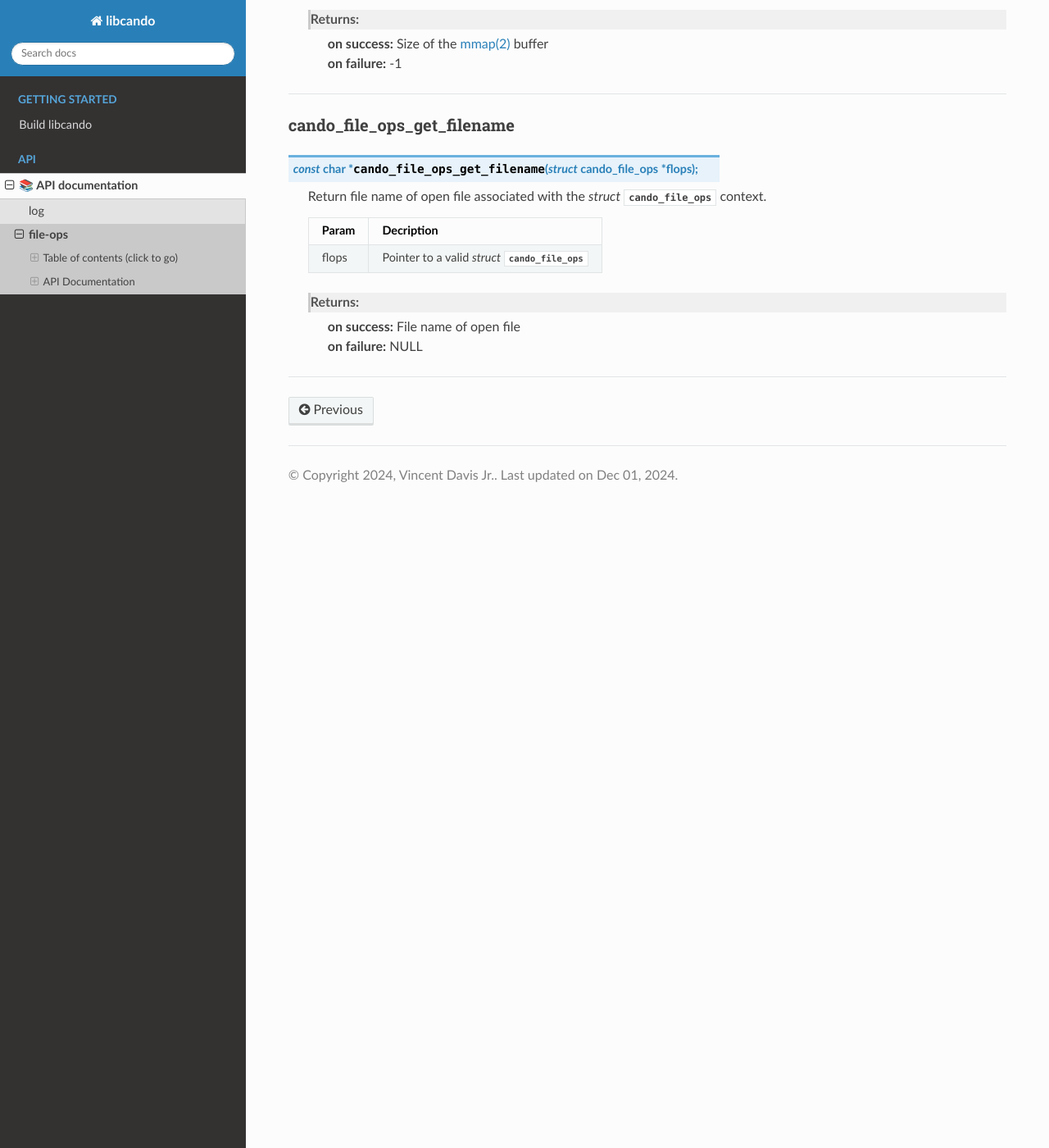
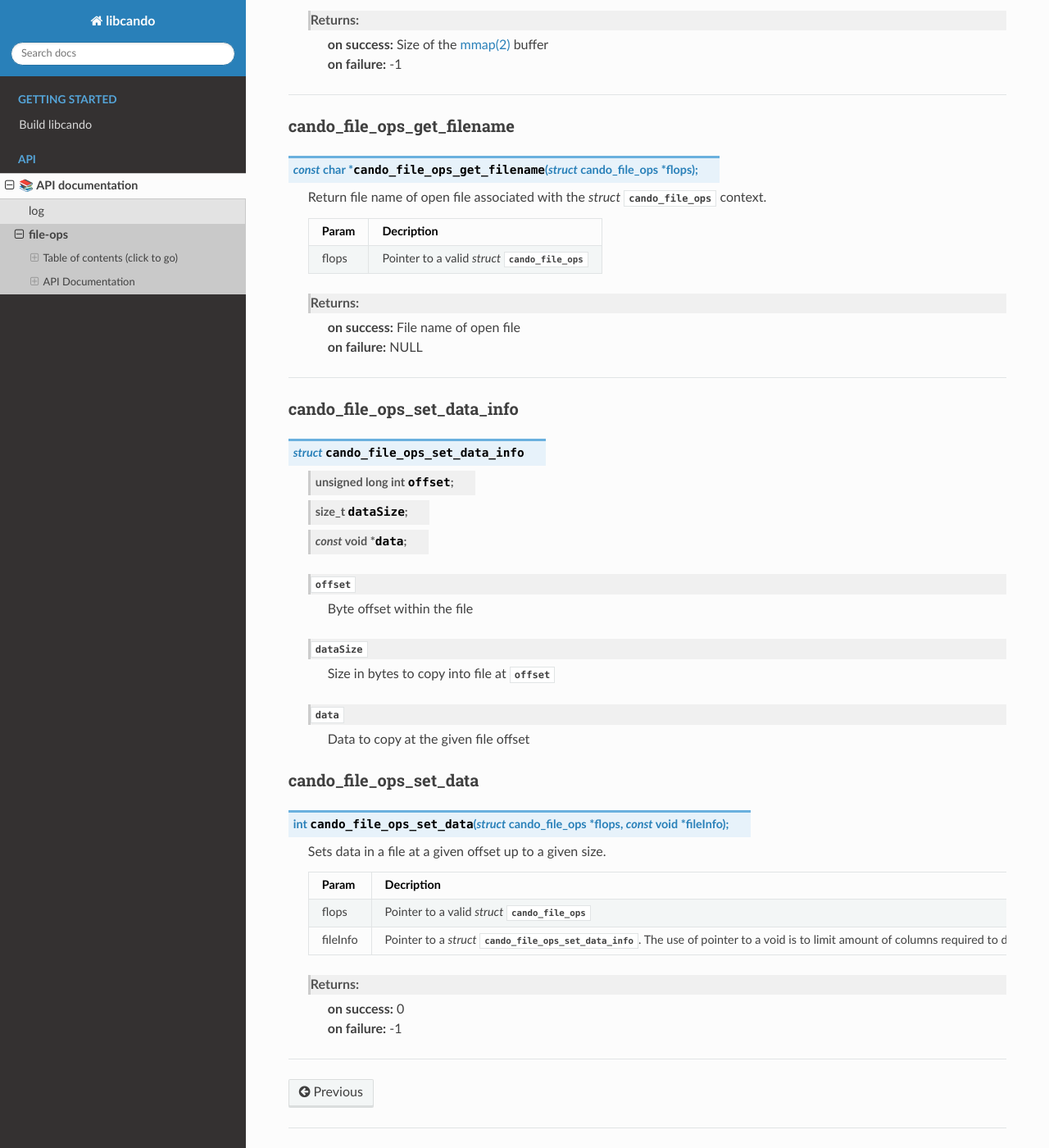
Before and after one commit to under-view/libcando, a Sphinx documentation site: the page built from docs/file-ops.rst, in a window 1280 px wide and 1400 px high, scrolled down 5982 px. Shown: the whole window at 82% size. Built offline with Sphinx 7.4.7 and the Read the Docs theme 3.1.0, drawn with Linux system fonts in a browser that asks for light colours; formulas are drawn with MathJax 3; some of the changed text lies outside the part shown.

Commit message:
docs: add cando_file_ops_set_data
Signed-off-by: Vincent Davis Jr <vince@underview.tech>

```diff
--- a/docs/file-ops.rst
+++ b/docs/file-ops.rst
@@ -184,7 +184,7 @@ cando_file_ops_zero_copy_info
 		| Output file descriptor to copy data to
 
 	:c:member:`outOffset`
-		| Byte offset in the @outfd open file to copy X amount
+		| Byte offset in the :c:member:`outfd` open file to copy X amount
 		| of data from the given offset.
 		| **NOTE:** `splice(2)`_ may updates the variable
 
@@ -354,6 +354,52 @@ cando_file_ops_get_filename
 
 =========================================================================================================================================
 
+============================
+cando_file_ops_set_data_info
+============================
+
+.. c:struct:: cando_file_ops_set_data_info
+
+	.. c:member::
+		unsigned long int offset;
+		size_t            dataSize;
+		const void        *data;
+
+	:c:member:`offset`
+		| Byte offset within the file
+
+	:c:member:`dataSize`
+		| Size in bytes to copy into file at :c:member:`offset`
+
+	:c:member:`data`
+		| Data to copy at the given file offset
+
+=======================
+cando_file_ops_set_data
+=======================
+
+.. c:function:: int cando_file_ops_set_data(struct cando_file_ops *flops, const void *fileInfo);
+
+	Sets data in a file at a given offset up to a given size.
+
+	.. list-table::
+		:header-rows: 1
+
+		* - Param
+	          - Decription
+		* - flops
+		  - Pointer to a valid `struct` :c:struct:`cando_file_ops`
+		* - fileInfo
+		  - Pointer to a `struct` :c:struct:`cando_file_ops_set_data_info`.
+		    The use of pointer to a void is to limit amount
+		    of columns required to define a function.
+
+	Returns:
+		| **on success:** 0
+		| **on failure:** -1
+
+=========================================================================================================================================
+
 .. _mmap(2):  https://man7.org/linux/man-pages/man2/mmap.2.html
 .. _open(2):  https://man7.org/linux/man-pages/man2/open.2.html
 .. _creat(2):  https://man7.org/linux/man-pages/man2/open.2.html
```
Also changed, not shown: other parts of docs/file-ops.rst (+1 -1 lines), 1 other file.
